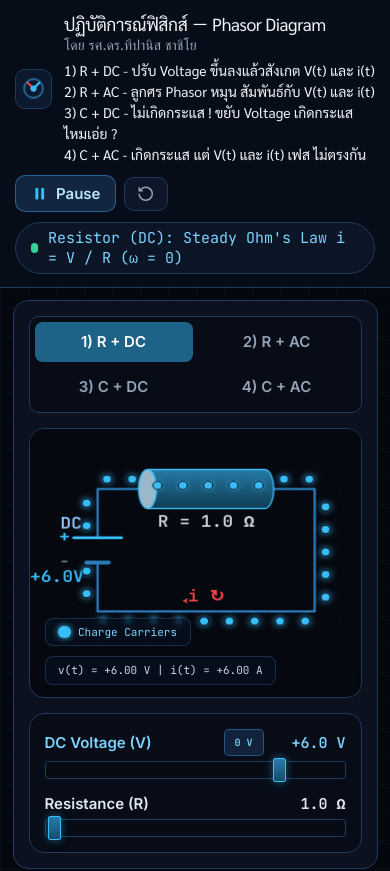
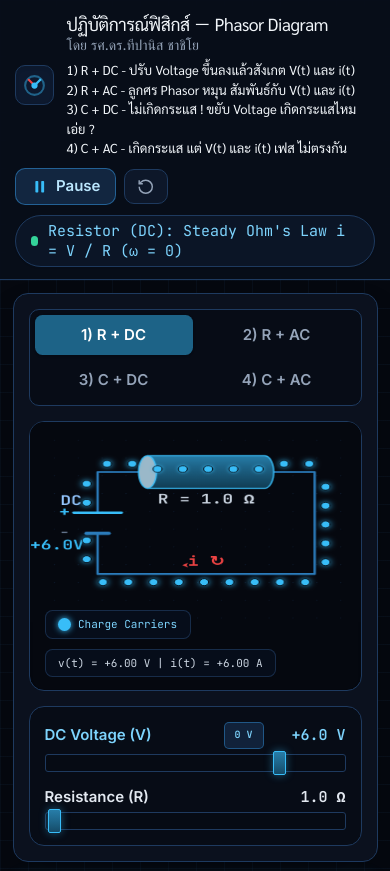
Before and after one commit to teepanis/lecture-notes, a plain HTML site: page lab/phasor_diagram.html in a window 390 px wide. Shown: the top 871 px of the page. Drawn offline with nearby package versions, Linux system fonts and the light colour scheme.

Commit message:
Add files via upload

```diff
--- a/lab/phasor_diagram.html
+++ b/lab/phasor_diagram.html
@@ -113,9 +113,9 @@
       }
 
       main canvas {
-        height: 240px !important;
-        min-height: 240px !important;
-        max-height: 240px !important;
+        height: 200px !important;
+        min-height: 200px !important;
+        max-height: 200px !important;
       }
     }
 
@@ -242,7 +242,7 @@
 
         <p class="text-[14px] sm:text-[16px] text-slate-400">
           โดย รศ.ดร.ทีปานิส ชาชิโย
-        <ul style="font-family: 'Sarabun', 'Leelawadee UI', 'Thonburi', sans-serif;" class="text-[14px] sm:text-[14px] text-slate-100 mt-1">
+        <ul style="font-family: 'Sarabun', 'Leelawadee UI', 'Thonburi', sans-serif;" class="text-[13px] sm:text-[14px] text-slate-100 mt-1">
         <li>1) R + DC - ปรับ Voltage ขึ้นลงแล้วสังเกต V(t) และ i(t)</li>
         <li>2) R + AC - ลูกศร Phasor หมุน สัมพันธ์กับ V(t) และ i(t)</li>
         <li>3) C + DC - ไม่เกิดกระแส ! ขยับ Voltage เกิดกระแสไหมเอ่ย ?</li>
@@ -1651,10 +1651,12 @@
           ctx.lineWidth = 1;
           ctx.stroke();
 
+          /*
           if (sec >= 0) {
             ctx.fillStyle = '#475569';
             ctx.fillText(`${sec}s`, gx, padTop + plotH + 5);
           }
+          */
         }
 
         // Clip waveform trace to Time plot area
```
